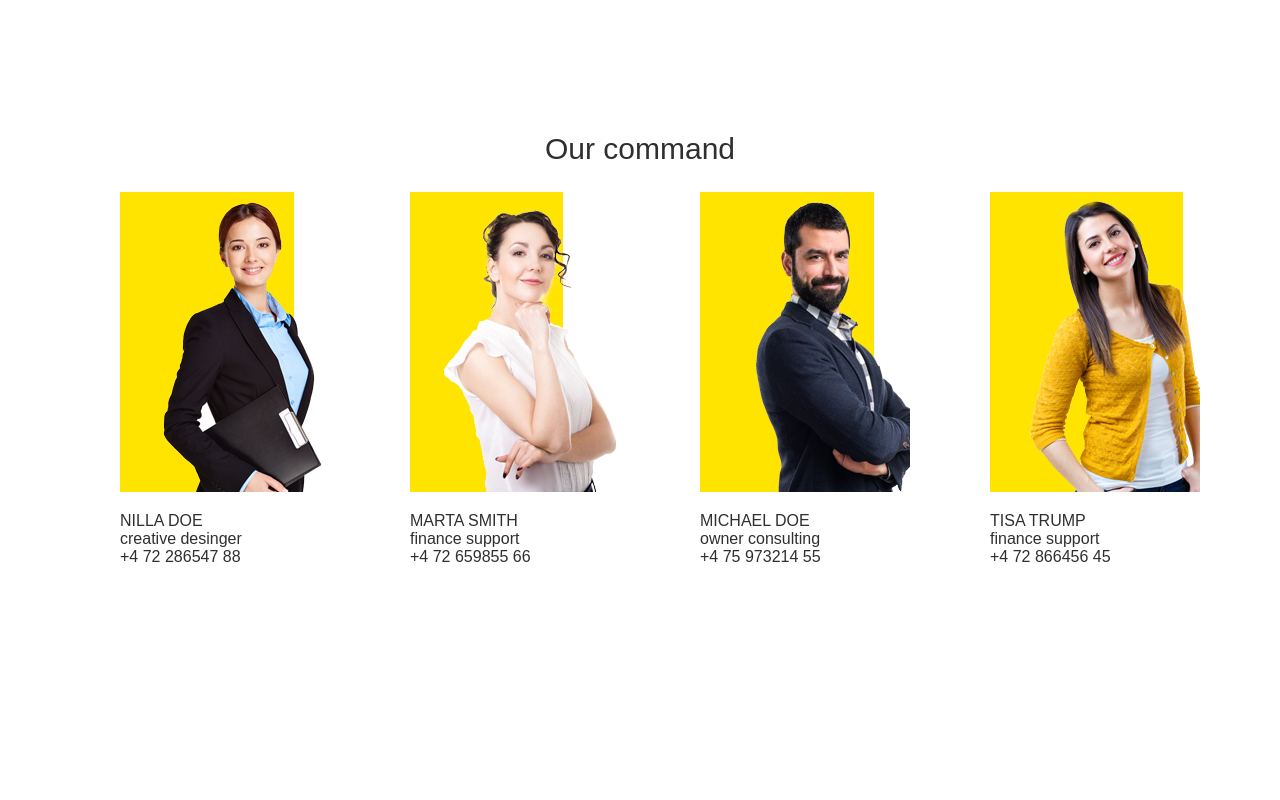
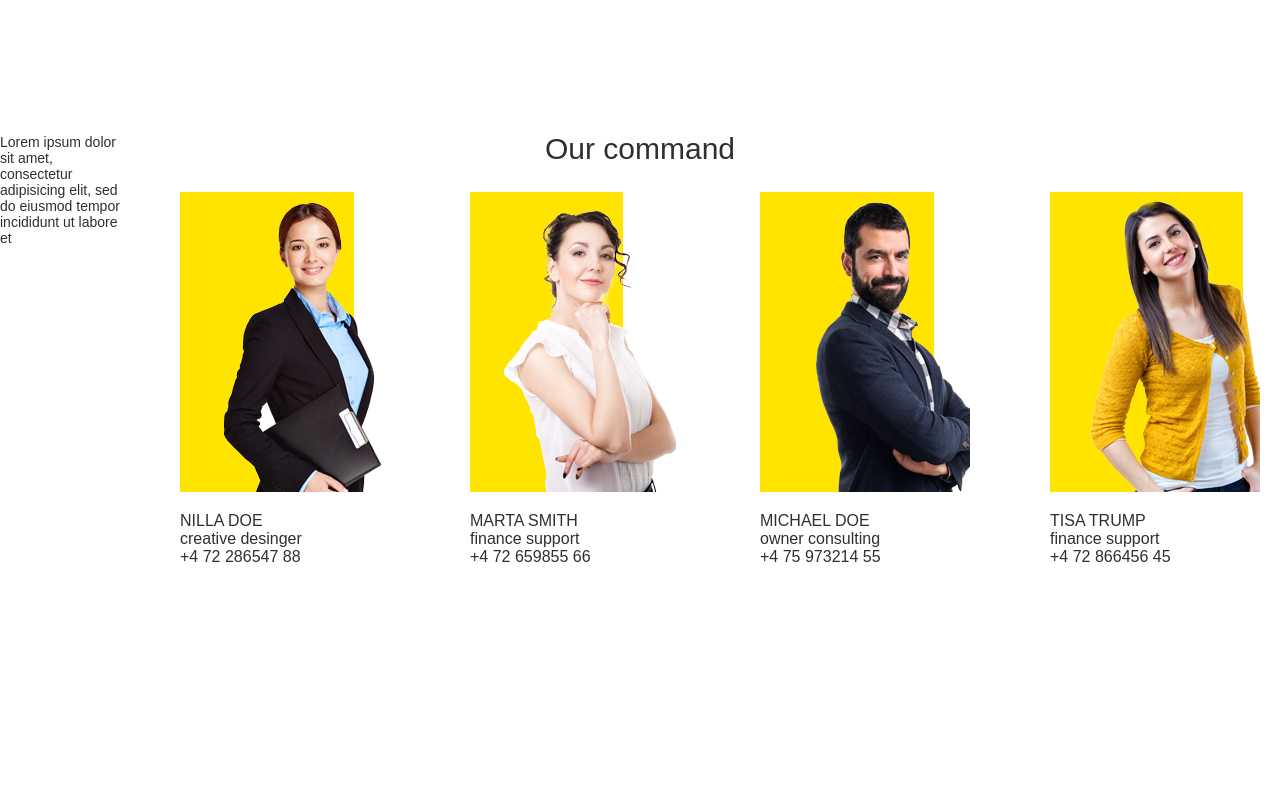
Before and after one commit to katrinkattt/react-app-yellow, a React (Create React App) app in the folder app-lending/yell-app/: page / in a window 1280 px wide. Shown: the part 3580-4380 px from the top of the page. Built offline with nearby package versions, Linux system fonts and the light colour scheme.

Commit message:
add className

```diff
--- a/app-lending/yell-app/src/components/team.jsx
+++ b/app-lending/yell-app/src/components/team.jsx
@@ -38,6 +38,8 @@ export default class Team extends Component {
         return(
             <div className="container">
                 <div className="title_container title__team">Our command</div>
+                <div className="title2__ title__team2 ">Lorem ipsum dolor sit amet, consectetur adipisicing elit, sed do eiusmod tempor incididunt ut labore et</div>
+
                 <div className="command__main">
                     {
                         this.teamstate.img.map((png, id) =>
```
